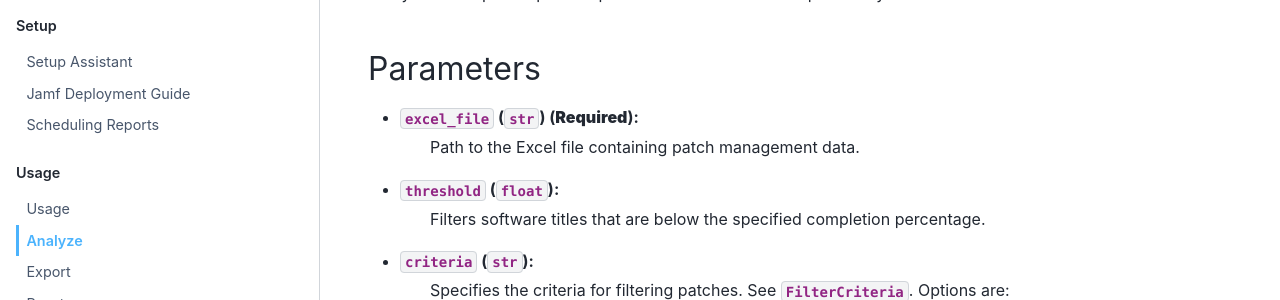
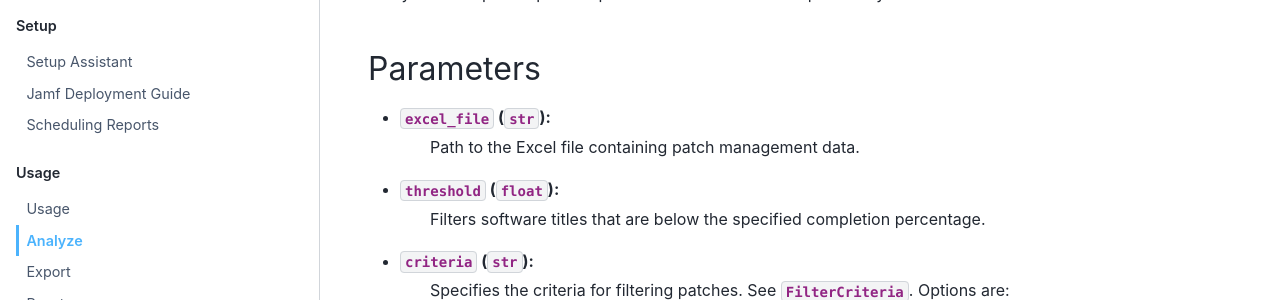
Before and after one commit to liquidz00/Patcher, a Sphinx documentation site: the page built from docs/user/analyze.rst, in a window 1280 px wide and 900 px high. Shown: the part 229-529 px from the top of the window. Built offline with Sphinx 7.4.7 and the PyData theme 0.15.4, drawn with Linux system fonts in a browser that asks for light colours.

Commit message:
excel_file parameter is no longer required as DataManager objects return the latest cached dataset available.

```diff
--- a/docs/user/analyze.rst
+++ b/docs/user/analyze.rst
@@ -11,7 +11,7 @@ Analyzes an exported patch report in Excel format and outputs analyzed results.
 Parameters
 ----------
 
-- ``excel_file`` (:py:class:`str`) (**Required**):
+- ``excel_file`` (:py:class:`str`):
     Path to the Excel file containing patch management data.
 
 - ``threshold`` (:py:class:`float`):
```
